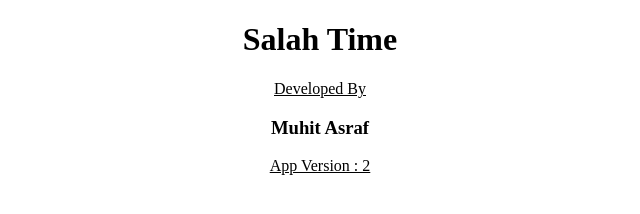
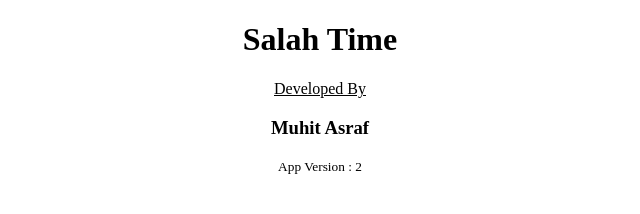
Before and after one commit to sibbirAhmad/appControl, a plain HTML site: page salahTime/about.html in a window 1280 px wide. Shown: the full height of the page, 320-960 px from the left. Drawn offline with Linux system fonts and the light colour scheme.

Commit message:
update about.html

```diff
--- a/salahTime/about.html
+++ b/salahTime/about.html
@@ -11,7 +11,7 @@
     <p><u>Developed By</u></p>
     <h3>Muhit Asraf</h3>
     <p></p>
-    <p><u>App Version : 2</u></p>
+    <p><small>App Version : 2</small></u></p>
 
 </body>
 </html>
```
